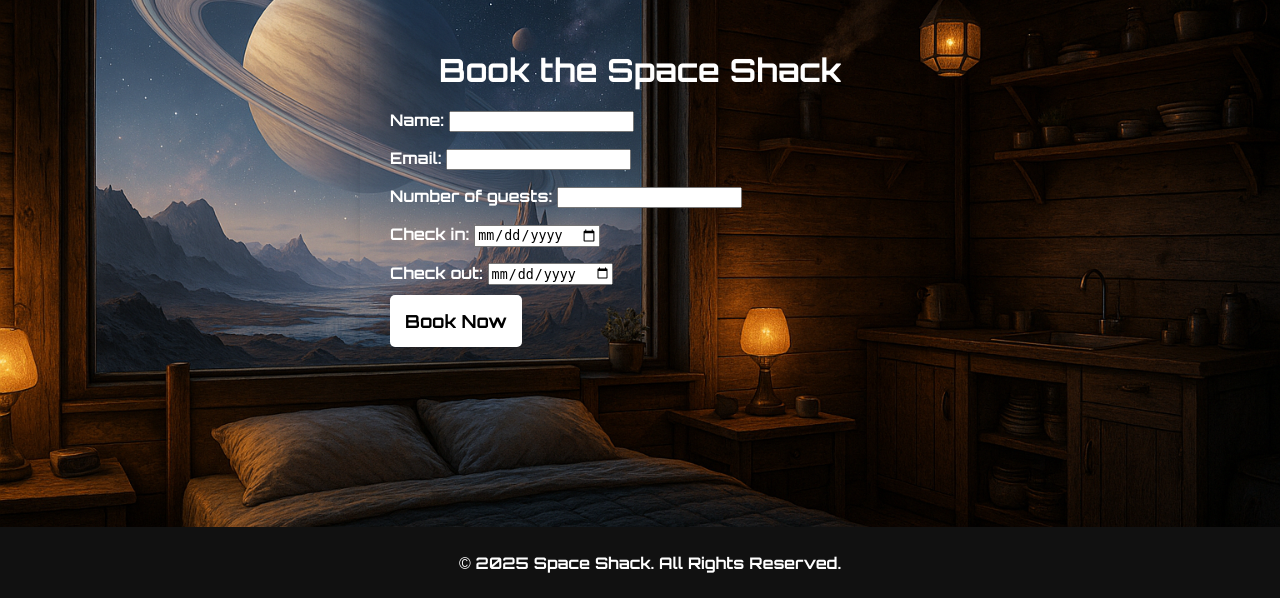
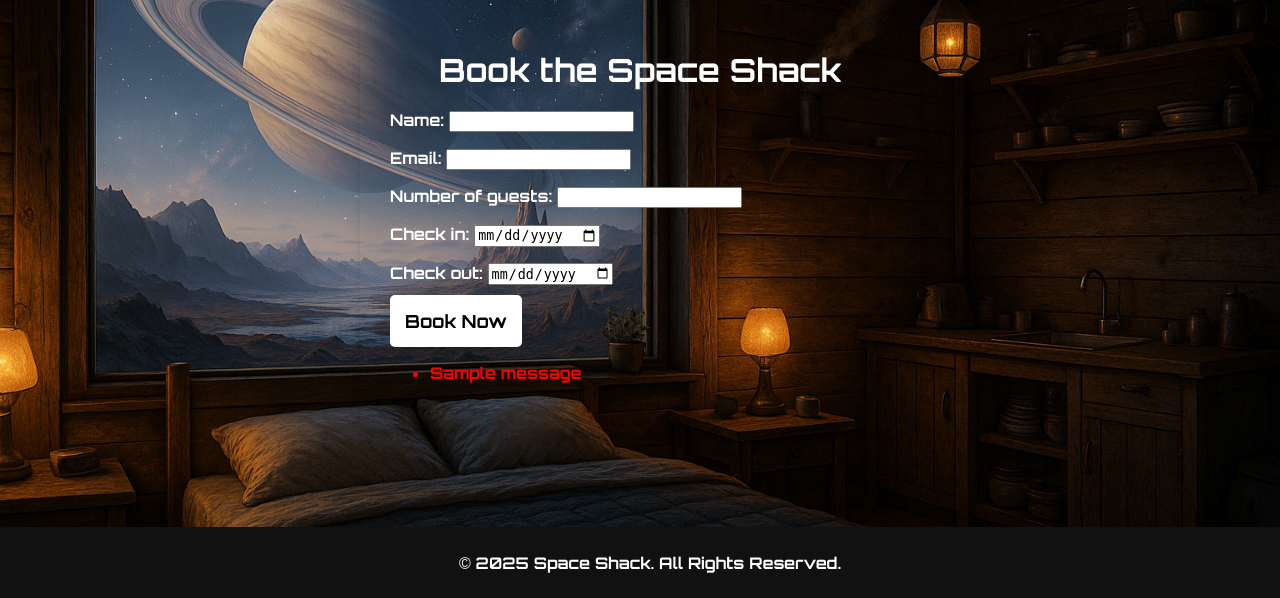
Before and after one commit to ccrd1711/space_shack, a Django app: page /book/ in a window 1280 px wide. Shown: the part 201-799 px from the top of the page. Run offline with Django 4.2, Linux system fonts and the light colour scheme; tables that the repository leaves empty hold one stand-in row (values such as "Sample post"); one stand-in notice (Sample message) is shown.

Commit message:
Implement message so that logged out users cannot book the shack, and fix issue with admin panel not showing bookings. All working

```diff
--- a/bookings/admin.py
+++ b/bookings/admin.py
@@ -6,3 +6,5 @@ class BookingAdmin(admin.ModelAdmin):
     list_display = ('name', 'email', 'check_in', 'check_out', 'number_of_guests', 'total_cost', 'created_on')
     list_filter = ('check_in', 'check_out',)
     search_fields = ('name', 'email')
+
+admin.site.register(Booking, BookingAdmin)
--- a/bookings/templates/bookings/booking_form.html
+++ b/bookings/templates/bookings/booking_form.html
@@ -13,6 +13,13 @@
 
             <button type="submit" class="btn">Book Now</button>
         </form>
+        {% if messages %}
+            <ul class="messages">
+                {% for message in messages %}
+                    <li class="error">{{ message }}</li>
+                {% endfor %}
+            </ul>
+        {% endif %}
     </div>
 {% endblock %}
 </body>
--- a/bookings/views.py
+++ b/bookings/views.py
@@ -4,21 +4,22 @@ from .models import Booking
 from datetime import timedelta
 from django.contrib.auth.decorators import login_required
 from django.shortcuts import get_object_or_404
+from django.contrib import messages
 
 # Create your views here.
 def book_shack(request):
+    form = BookingForm(request.POST or None)    #
+
     if request.method == 'POST':
-        form = BookingForm(request.POST)
-        if form.is_valid():
+        if not request.user.is_authenticated:
+            messages.error(request, "You must be logged in to book the Space Shack.")
+        elif form.is_valid():
             booking = form.save(commit=False)
             nights = (booking.check_out - booking.check_in).days
             booking.total_cost = nights * 5000
-            if request.user.is_authenticated:
-                booking.user = request.user
+            booking.user = request.user
             booking.save()
             return render(request, 'bookings/confirmation.html', {'booking': booking})
-    else:
-        form = BookingForm()
 
     return render(request, 'bookings/booking_form.html', {'form': form})
 
--- a/static/css/style.css
+++ b/static/css/style.css
@@ -461,4 +461,10 @@ button.btn:hover {
     background-color: #0056b3;
 }
 
+.messages .error {
+  color: red; /* FOR NON-SIGNED IN BOOKING ATTEMPTS */
+  margin-top: 10px;
+  font-weight: bold;
+}
+
 /* MEDIA QUERIES */
```
